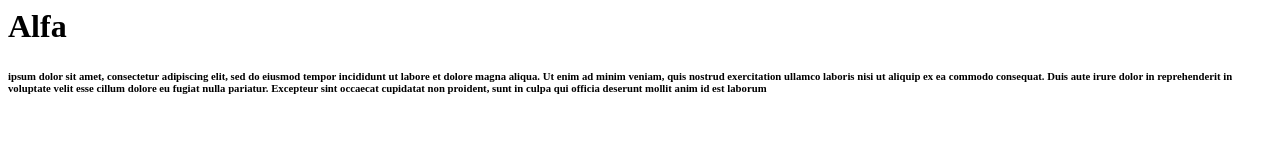
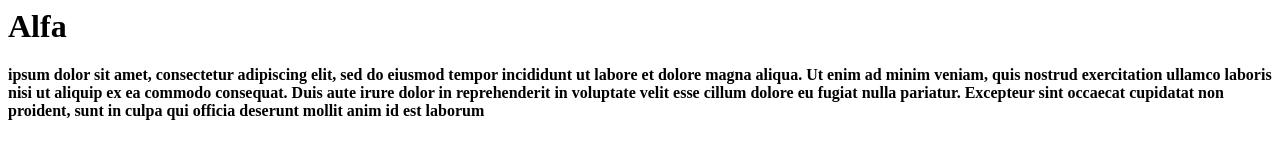
Before and after one commit to Domiciano/PasaporteGITEjercicioD, a plain HTML site: page alfa.html in a window 1280 px wide. Drawn offline with Linux system fonts and the light colour scheme.

Commit message:
Agregado contenido para alfa.html

```diff
--- a/alfa.html
+++ b/alfa.html
@@ -5,7 +5,7 @@
     <body>
         <h1>Alfa</h1>
 
-        <h6>
+        <b>
             ipsum dolor sit amet, consectetur adipiscing elit, sed do eiusmod tempor incididunt ut
             labore et dolore magna aliqua. Ut enim ad minim veniam, quis nostrud exercitation ullamco laboris
             nisi ut aliquip ex ea commodo consequat. Duis aute irure dolor in reprehenderit in voluptate velit
```
